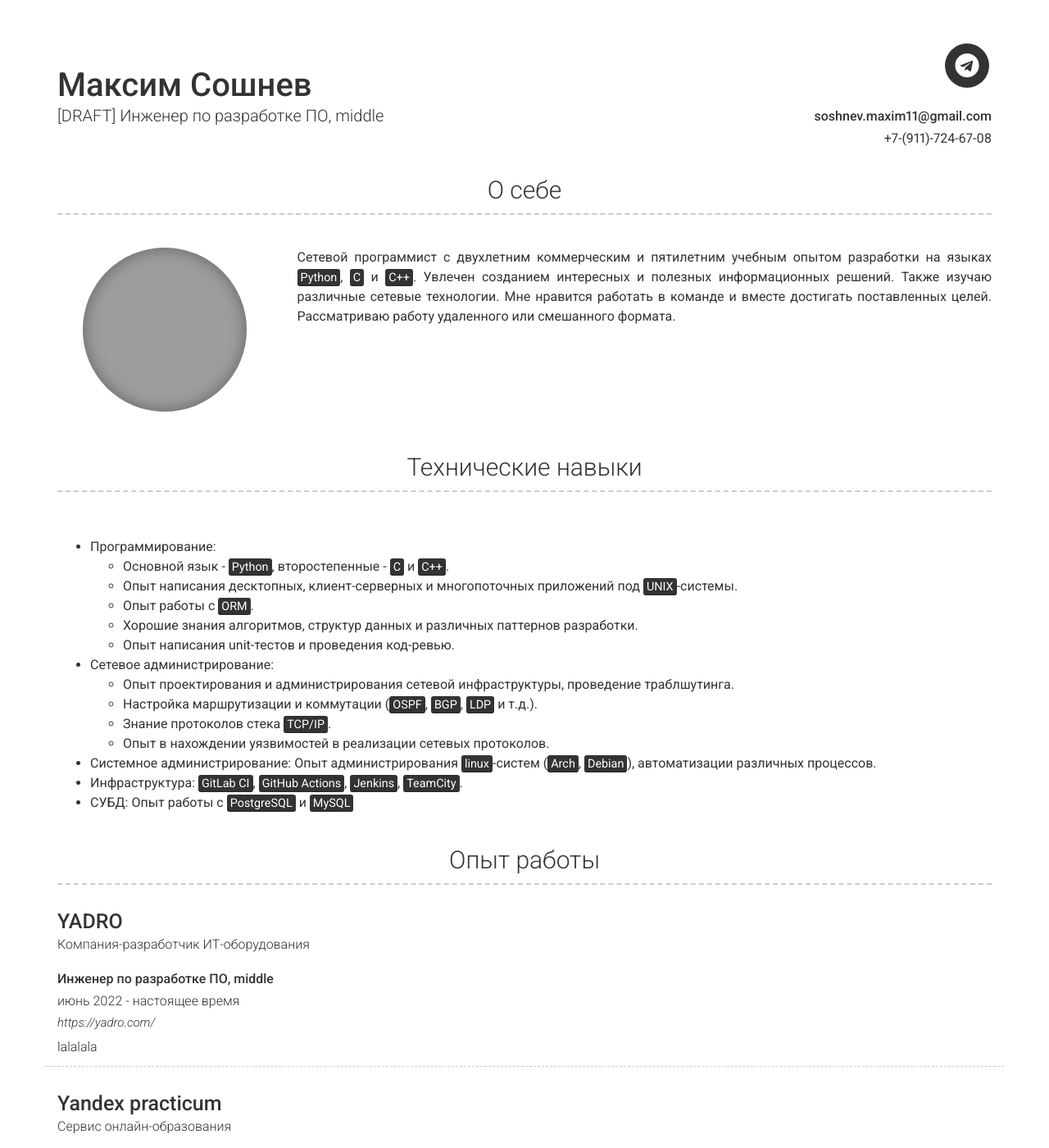
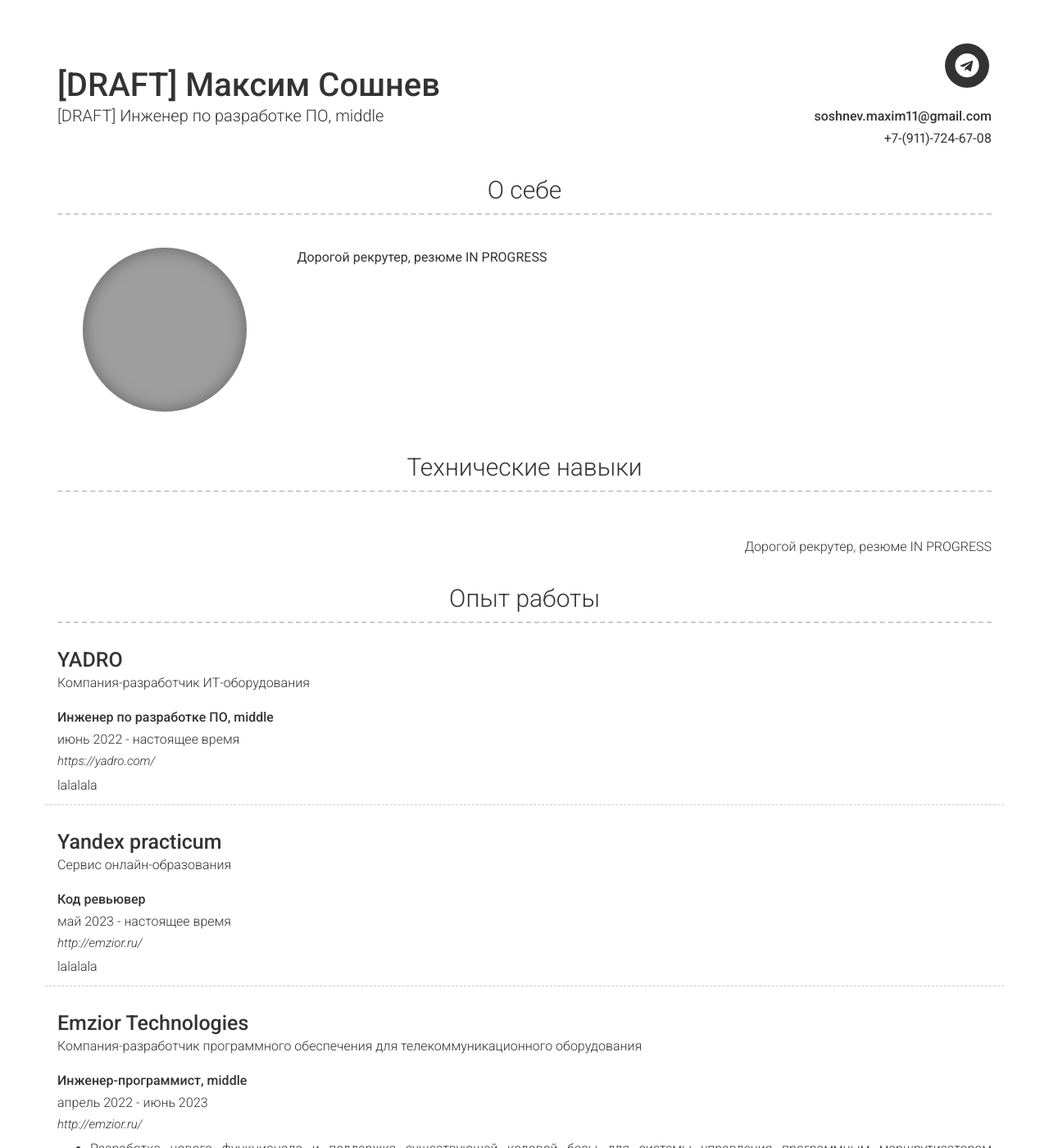
Before and after one commit to msoshnev/cv, a Jekyll site: the page built from index.md, in a window 1280 px wide and 1400 px high. Shown: the whole window at 82% size. Built offline with Jekyll 4.4.1, drawn with Linux system fonts in a browser that asks for light colours; nearby versions of some CDN libraries; some of the changed text lies outside the part shown; grey boxes are pictures that could not be loaded.

Commit message:
I fuck commit messages

```diff
--- a/_config.yml
+++ b/_config.yml
@@ -6,7 +6,7 @@ repository: Git repository where your resume will be hosted, only required if yo
 version: 2
 
 # Personal info
-name: Максим Сошнев
+name: '[DRAFT] Максим Сошнев'
 title: '[DRAFT] Инженер по разработке ПО, middle'
 
 email: soshnev.maxim11@gmail.com
@@ -31,7 +31,7 @@ additional_links:
 about_title: "О себе"
 about_profile_image: images/me.jpg
 about_content: |
-  Сетевой программист с двухлетним коммерческим и пятилетним учебным опытом разработки на языках <mark>Python</mark>, <mark>C</mark> и <mark>C++</mark>. Увлечен созданием интересных и полезных информационных решений. Также изучаю различные сетевые технологии. Мне нравится работать в команде и вместе достигать поставленных целей. Рассматриваю работу удаленного или смешанного формата.
+  Дорогой рекрутер, резюме IN PROGRESS
 
 content:
   - title: Технические навыки
@@ -39,20 +39,7 @@ content:
     content:
       - layout: top-right
         description: |
-          - Программирование:
-            * Основной язык - <mark>Python</mark>, второстепенные - <mark>C</mark> и <mark>C++</mark>.
-            * Опыт написания десктопных, клиент-серверных и многопоточных приложений под <mark>UNIX</mark>-системы.
-            * Опыт работы с <mark>ORM</mark>.
-            * Хорошие знания алгоритмов, структур данных и различных паттернов разработки.
-            * Опыт написания unit-тестов и проведения код-ревью.
-          - Сетевое администрирование:
-            * Опыт проектирования и администрирования сетевой инфраструктуры, проведение траблшутинга.
-            * Настройка маршрутизации и коммутации (<mark>OSPF</mark>, <mark>BGP</mark>, <mark>LDP</mark> и т.д.).
-            * Знание протоколов стека <mark>TCP/IP</mark>.
-            * Опыт в нахождении уязвимостей в реализации сетевых протоколов.
-          - Системное администрирование: Опыт администрирования <mark>linux</mark>-систем (<mark>Arch</mark>, <mark>Debian</mark>), автоматизации различных процессов.
-          - Инфраструктура: <mark>GitLab CI</mark>, <mark>GitHub Actions</mark>, <mark>Jenkins</mark>, <mark>TeamCity</mark>.
-          - СУБД: Опыт работы с <mark>PostgreSQL</mark> и <mark>MySQL</mark>
+          Дорогой рекрутер, резюме IN PROGRESS
 
   - title: Опыт работы
     layout: list
@@ -187,6 +174,9 @@ content:
 
             - Графовые методы представления функциональных компонентов программных систем
 
+  - title: Дополнительное образование
+    layout: list
+    content:
       - layout: top
         border: weak
         title: Cisco Network Academy
```
